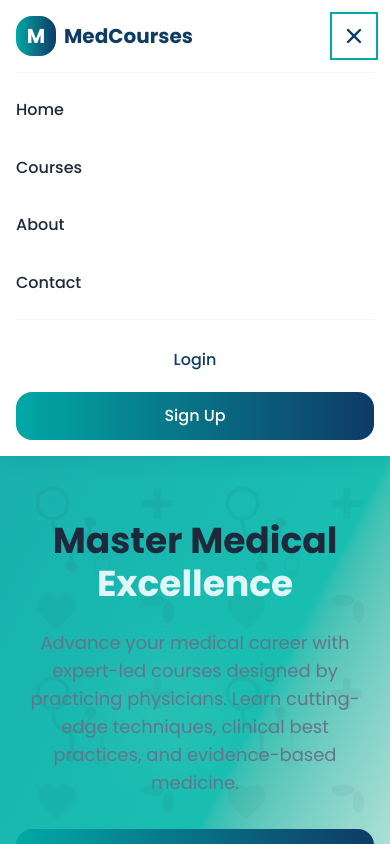
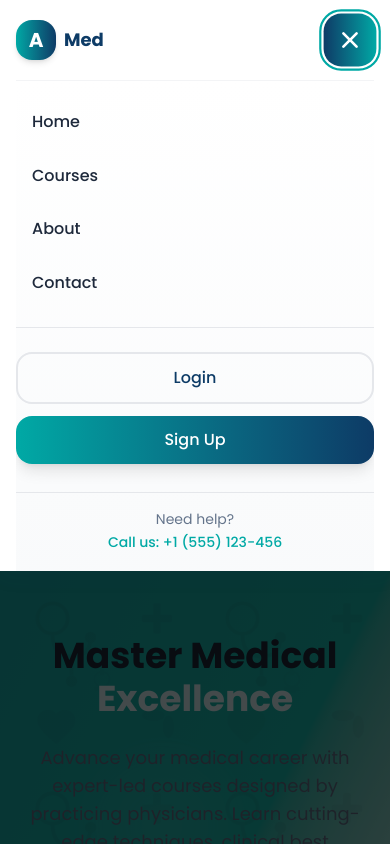
Before and after one commit to youseif-elshreif/azzam-ps, a Next.js app: page / in a window 390 px wide. Both pictures are taken after a click on the button "Open menu". Shown: the top 844 px of the page. Built offline with nearby package versions, Linux system fonts and the light colour scheme.

Commit message:
mob nav enhances

```diff
--- a/src/components/Navbar.tsx
+++ b/src/components/Navbar.tsx
@@ -5,7 +5,7 @@
 
 "use client";
 
-import { useState } from "react";
+import { useState, useEffect } from "react";
 import Link from "next/link";
 import { HiMenu, HiX } from "react-icons/hi";
 import Container from "./ui/Container";
@@ -18,6 +18,28 @@ const Navbar = () => {
     setIsMenuOpen(!isMenuOpen);
   };
 
+  // Close menu on escape key
+  useEffect(() => {
+    const handleEscape = (event: KeyboardEvent) => {
+      if (event.key === "Escape") {
+        setIsMenuOpen(false);
+      }
+    };
+
+    if (isMenuOpen) {
+      document.addEventListener("keydown", handleEscape);
+      // Prevent body scroll when menu is open
+      document.body.style.overflow = "hidden";
+    } else {
+      document.body.style.overflow = "unset";
+    }
+
+    return () => {
+      document.removeEventListener("keydown", handleEscape);
+      document.body.style.overflow = "unset";
+    };
+  }, [isMenuOpen]);
+
   const navigationLinks = [
     { name: "Home", href: "/" },
     { name: "Courses", href: "/courses" },
@@ -26,15 +48,34 @@ const Navbar = () => {
   ];
 
   return (
+    <>
+      {/* Mobile Menu Overlay */}
+      <div
+        className={`fixed inset-0 bg-black z-40 md:hidden transition-all duration-300 ease-in-out ${
+          isMenuOpen ? "opacity-70 visible" : "opacity-0 invisible"
+        }`}
+        onClick={() => setIsMenuOpen(false)}
+      />
+
       <header className="bg-white shadow-soft sticky top-0 z-50">
         <Container>
           <nav className="flex items-center justify-between py-4">
             {/* Logo */}
-          <Link href="/" className="flex items-center space-x-2">
-            <div className="w-10 h-10 bg-linear-to-r from-primary to-secondary rounded-lg flex items-center justify-center">
-              <span className="text-white font-bold text-xl">M</span>
+            <Link href="/" className="flex items-center space-x-2 group">
+              <div className="w-10 h-10 bg-linear-to-r from-primary to-secondary rounded-lg flex items-center justify-center shadow-md group-hover:shadow-lg transition-all duration-300 group-hover:scale-110">
+                <span className="text-white font-bold text-xl">A</span>
               </div>
-            <span className="text-xl font-bold text-secondary">MedCourses</span>
+              <div className="hidden sm:block">
+                <span className="text-xl font-bold text-secondary group-hover:text-primary transition-colors">
+                  MedCourses
+                </span>
+                <div className="text-xs text-muted">by Dr. Azzam</div>
+              </div>
+              <div className="sm:hidden">
+                <span className="text-lg font-bold text-secondary group-hover:text-primary transition-colors">
+                  Med
+                </span>
+              </div>
             </Link>
 
             {/* Desktop Navigation */}
@@ -63,45 +104,80 @@ const Navbar = () => {
             {/* Mobile Menu Button */}
             <button
               onClick={toggleMenu}
-            className="md:hidden p-2 text-secondary hover:text-primary transition-colors"
+              className={`md:hidden relative p-3 rounded-lg bg-linear-to-r from-primary to-secondary text-white hover:shadow-lg transition-all duration-300 transform ${
+                isMenuOpen ? "rotate-180 scale-110" : "hover:scale-105"
+              }`}
               aria-label={isMenuOpen ? "Close menu" : "Open menu"}
               aria-expanded={isMenuOpen}
             >
+              <div className="relative">
                 {isMenuOpen ? (
-              <HiX className="w-6 h-6" />
+                  <HiX className="w-6 h-6 transform transition-transform duration-300" />
                 ) : (
-              <HiMenu className="w-6 h-6" />
+                  <HiMenu className="w-6 h-6 transform transition-transform duration-300" />
                 )}
+              </div>
             </button>
           </nav>
 
           {/* Mobile Menu */}
-        {isMenuOpen && (
-          <div className="md:hidden py-4 border-t border-gray-100">
-            <div className="flex flex-col space-y-4">
-              {navigationLinks.map((link) => (
+          <div
+            className={`md:hidden transition-all duration-500 ease-in-out overflow-hidden ${
+              isMenuOpen
+                ? "max-h-screen opacity-100 translate-y-0"
+                : "max-h-0 opacity-0 -translate-y-2"
+            }`}
+          >
+            <div className="py-4 border-t border-gray-100 bg-linear-to-b from-white to-gray-50">
+              <div className="flex flex-col space-y-1">
+                {navigationLinks.map((link, index) => (
                   <Link
                     key={link.name}
                     href={link.href}
-                  className="text-text hover:text-primary transition-colors font-medium py-2"
+                    className={`text-text hover:text-primary hover:bg-accent transition-all font-medium py-3 px-4 rounded-lg transform hover:scale-105 ${
+                      isMenuOpen ? "animate-slide-up" : ""
+                    }`}
+                    style={{ animationDelay: `${index * 0.1}s` }}
                     onClick={() => setIsMenuOpen(false)}
                   >
                     {link.name}
                   </Link>
                 ))}
-              <div className="flex flex-col space-y-2 pt-4 border-t border-gray-100">
-                <Button variant="ghost" href="/login" className="w-full">
+
+                {/* Mobile CTA Buttons */}
+                <div className="flex flex-col space-y-3 pt-6 mt-4 border-t border-gray-200">
+                  <Button
+                    variant="ghost"
+                    href="/login"
+                    className="w-full justify-center py-3 border-2 border-gray-200 hover:border-primary"
+                  >
                     Login
                   </Button>
-                <Button variant="primary" href="/signup" className="w-full">
+                  <Button
+                    variant="primary"
+                    href="/signup"
+                    className="w-full justify-center py-3 shadow-lg hover:shadow-xl transform hover:scale-105"
+                  >
                     Sign Up
                   </Button>
                 </div>
+
+                {/* Mobile Contact Info */}
+                <div className="mt-6 pt-4 border-t border-gray-200 text-center">
+                  <p className="text-sm text-muted">Need help?</p>
+                  <a
+                    href="tel:+1555123456"
+                    className="text-primary font-medium text-sm hover:underline"
+                  >
+                    Call us: +1 (555) 123-456
+                  </a>
                 </div>
               </div>
-        )}
+            </div>
+          </div>
         </Container>
       </header>
+    </>
   );
 };
 
```
Lines whose indentation alone changed are shown as unchanged.
